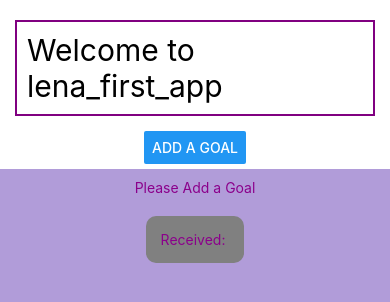
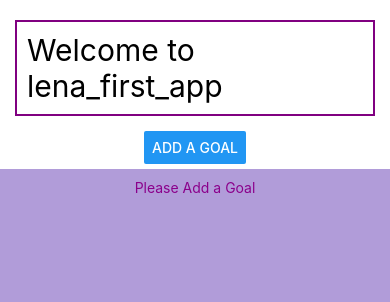
Before and after one commit to lena0428/lena_first_app, a React Native app: screen / in a window 390 px wide. Shown: the top 302 px of the page. Built offline with nearby package versions, Linux system fonts and the light colour scheme.

Commit message:
delete the received item

```diff
--- a/App.js
+++ b/App.js
@@ -74,9 +74,6 @@ export default function App() {
           //   })}
           // </ScrollView>
         )}
-        <View style={styles.textContainer}>
-          <Text style={styles.textStyle}>Received: {receivedText}</Text>
-        </View>
       </View>
       <StatusBar style="auto" />
     </SafeAreaView>
```
